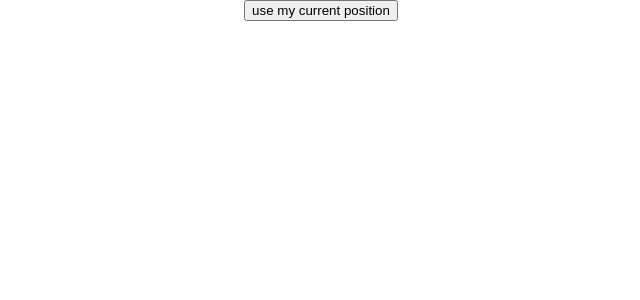
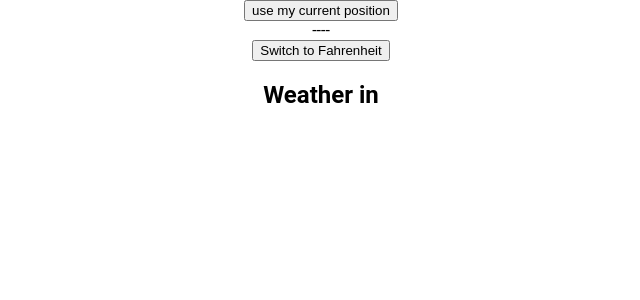
Before and after one commit to Kerizer/weather-forecast, a React (Create React App) app: page / in a window 1280 px wide. Shown: the top 300 px of the page, without its empty margins (319-959 px from the left). Built offline with nearby package versions, Linux system fonts and the light colour scheme; no server answers; the HTML template or start-up script is replaced by a standard one.

Commit message:
temprature mode switch, useTemp hook and small changes

```diff
--- a/src/App.tsx
+++ b/src/App.tsx
@@ -2,11 +2,16 @@ import React from 'react'
 
 import { Search } from './features/currentWeather/CurrentWeatherButton'
 import './styles/App.css'
+import { ForecastResults } from './containers/ForecastResults/ForecustResults'
+import { TemperatureModeChangeButton } from './features/temperatureModeChange/TemperatureModeChangeButton'
 
 const App = (): JSX.Element => {
   return (
     <div className="App">
       <Search />
+      <div>----</div>
+      <TemperatureModeChangeButton></TemperatureModeChangeButton>
+      <ForecastResults></ForecastResults>
     </div>
   )
 }
--- a/src/app/hooks.ts
+++ b/src/app/hooks.ts
@@ -1,6 +1,25 @@
 import { type TypedUseSelectorHook, useDispatch, useSelector } from 'react-redux'
 import type { RootState, AppDispatch } from './store'
+import { convertFromKelvin } from '../utils/convertTemperature'
+import TemperatureMode from '../types/TEMP_MODES'
 
 // Use throughout your app instead of plain `useDispatch` and `useSelector`
 export const useAppDispatch = (): AppDispatch => useDispatch<AppDispatch>()
 export const useAppSelector: TypedUseSelectorHook<RootState> = useSelector
+
+export default function useTemp (temperature?: number): string {
+  const temperatureMode = useSelector(
+    (state: RootState) => state.temperatureMode.mode
+  )
+
+  if (temperature === undefined) {
+    return 'N/A'
+  }
+
+  const convertedTemp =
+        temperatureMode === TemperatureMode.Celsius
+          ? convertFromKelvin(temperature, 'C')
+          : convertFromKelvin(temperature, 'F')
+
+  return `${convertedTemp.toFixed(0)} °${temperatureMode === TemperatureMode.Celsius ? 'C' : 'F'}`
+}
--- a/src/app/store.ts
+++ b/src/app/store.ts
@@ -1,9 +1,11 @@
 import { configureStore, type ThunkAction, type Action } from '@reduxjs/toolkit'
 import currentWeather from '../features/currentWeather/currentWeatherSlice'
+import temperatureMode from '../features/temperatureModeChange/temperatureModeSlice'
 
 export const store = configureStore({
   reducer: {
-    currentWeather
+    currentWeather,
+    temperatureMode
   }
 })
 
--- a/src/containers/ForecastResults/ForecustResults.tsx
+++ b/src/containers/ForecastResults/ForecustResults.tsx
@@ -1,10 +1,29 @@
 import React from 'react'
+import { useSelector } from 'react-redux'
+import { type RootState } from '../../app/store'
+import { type CurrentWeather, type WeatherForecast } from '../../types/WeatherForecast'
+import useTemp from '../../app/hooks'
 
-export const ForecastResults = (): JSX.Element => {
-  return <div>
-        <div>← Go back button</div>
-        <div>Date</div>
-        <div>Light snow</div>
-        <div>99 C</div>
+interface ForecastResultsContainerProps {
+  city?: string
+}
+
+export const ForecastResults: React.FC<ForecastResultsContainerProps> = ({ city }) => {
+  const weatherForecast = useSelector<RootState, WeatherForecast | undefined>((state) => state.currentWeather.weatherForecast)
+  const currentWeather = useSelector<RootState, CurrentWeather | undefined>((state) => state.currentWeather.currentWeather)
+
+  const currentTemperature = useTemp(weatherForecast?.list[0].main.temp)
+
+  return (
+    <div>
+      <h2>Weather in {currentWeather?.name}</h2>
+      {(Boolean((weatherForecast?.list))) && (
+        <div>
+          <p>Temperature: {currentTemperature}</p>
+        </div>
+      )}
     </div>
+  )
 }
+
+export default ForecastResults
--- /dev/null
+++ b/src/features/temperatureModeChange/TemperatureModeChangeButton.tsx
@@ -0,0 +1,25 @@
+
+import React from 'react'
+import { useDispatch } from 'react-redux'
+import { setMode } from './temperatureModeSlice'
+import TemperatureMode from '../../types/TEMP_MODES'
+import { useAppSelector } from '../../app/hooks'
+
+export const TemperatureModeChangeButton = (): JSX.Element => {
+  const temperatureMode = useAppSelector((state) => state.temperatureMode.mode)
+  const dispatch = useDispatch()
+
+  const toggleTemperatureMode = (): void => {
+    const newMode =
+      temperatureMode === TemperatureMode.Celsius
+        ? TemperatureMode.Fahrenheit
+        : TemperatureMode.Celsius
+    dispatch(setMode(newMode))
+  }
+
+  return (
+    <button onClick={toggleTemperatureMode}>
+        Switch to {temperatureMode === TemperatureMode.Celsius ? 'Fahrenheit' : 'Celsius'}
+    </button>
+  )
+}
--- /dev/null
+++ b/src/features/temperatureModeChange/temperatureModeSlice.ts
@@ -0,0 +1,24 @@
+import { createSlice, type PayloadAction } from '@reduxjs/toolkit'
+import TemperatureMode from '../../types/TEMP_MODES'
+
+interface TemperatureModeState {
+  mode: TemperatureMode
+}
+
+const initialState: TemperatureModeState = {
+  mode: TemperatureMode.Celsius
+}
+
+export const temperatureModeSlice = createSlice({
+  name: 'temperatureMode',
+  initialState,
+  reducers: {
+    setMode: (state, action: PayloadAction<TemperatureMode>) => {
+      state.mode = action.payload
+    }
+  }
+})
+
+export const { setMode } = temperatureModeSlice.actions
+
+export default temperatureModeSlice.reducer
--- /dev/null
+++ b/src/types/TEMP_MODES.ts
@@ -0,0 +1,6 @@
+enum TemperatureMode {
+  Celsius = 'Celsius',
+  Fahrenheit = 'Fahrenheit',
+}
+
+export default TemperatureMode
--- a/src/utils/convertTemperature.ts
+++ b/src/utils/convertTemperature.ts
@@ -1,9 +1,9 @@
-export function convertFromKelvin (temp: number, to: string): number {
+export const convertFromKelvin = (temp: number, to: 'C' | 'F'): number => {
   let result: number
 
-  if (to === 'celsius') {
+  if (to === 'C') {
     result = temp - 273.15
-  } else if (to === 'fahrenheit') {
+  } else if (to === 'F') {
     result = (temp - 273.15) * 9 / 5 + 32
   } else {
     throw new Error('Invalid temperature scale. Please use "celsius" or "fahrenheit"')
```
Also changed, not shown: src/types/WeatherForecast.ts (+20 -1 lines), 1 other file (tests, documents, lock files or other folders).
